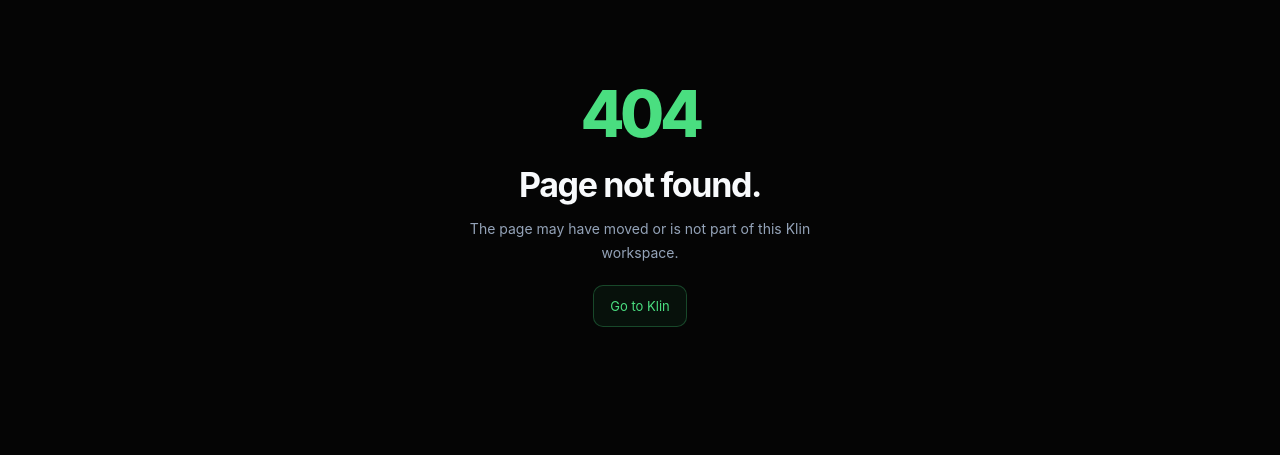
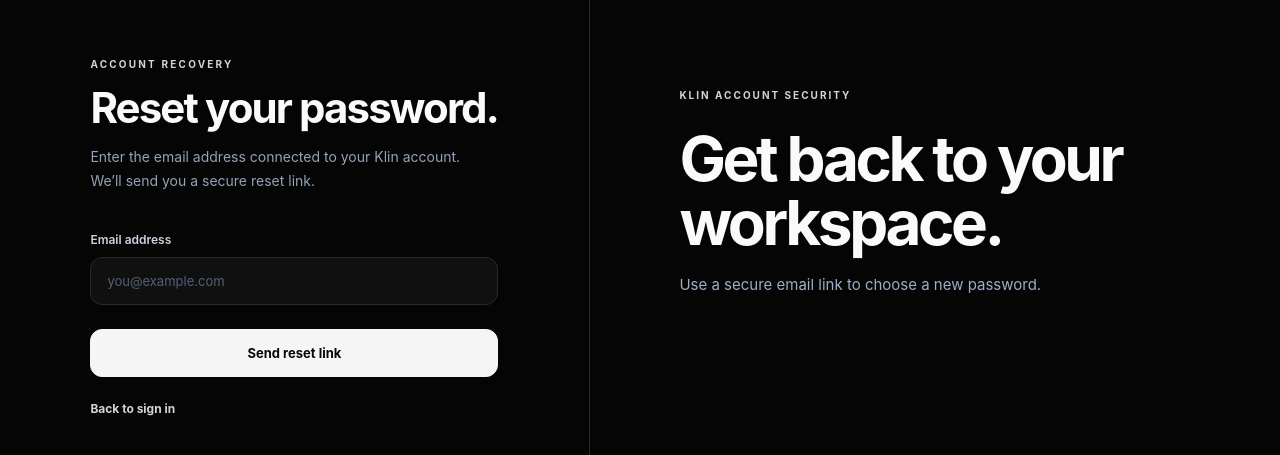
Before and after one commit to skiveens67-stack/klin.Ai, a Next.js app: page /forgot-password in a window 1280 px wide. Before the commit this address had no page. Shown: the part 199-654 px from the top of the page. Built offline with nearby package versions, Linux system fonts and the light colour scheme.

Commit message:
Add secure forgot password request screen

```diff
--- /dev/null
+++ b/app/forgot-password/page.tsx
@@ -0,0 +1,34 @@
+"use client";
+
+import { useState, type FormEvent } from "react";
+import Link from "next/link";
+import { createSupabaseBrowserClient } from "@/lib/supabase/browser";
+
+export default function ForgotPasswordPage() {
+  const [email,setEmail]=useState("");
+  const [busy,setBusy]=useState(false);
+  const [message,setMessage]=useState("");
+  const [error,setError]=useState("");
+  async function submit(event:FormEvent<HTMLFormElement>) {
+    event.preventDefault(); setBusy(true); setError(""); setMessage("");
+    try {
+      const supabase=createSupabaseBrowserClient();
+      const redirectTo=new URL("/auth/callback?next=%2Freset-password",window.location.origin).toString();
+      const {error}=await supabase.auth.resetPasswordForEmail(email.trim(),{redirectTo});
+      if(error) throw error;
+      setMessage("If an account exists for that email, Klin has sent a password reset link. Check your inbox.");
+    } catch(e) { setError(e instanceof Error?e.message:"Klin could not send a reset link. Try again."); }
+    finally { setBusy(false); }
+  }
+  return <main className="auth-page auth-page-forgot"><section className="auth-panel">
+    <Link className="auth-brand" href="/"><img src="/klin-logo.svg" alt="Klin" className="h-10 w-auto"/></Link>
+    <div className="auth-kicker">ACCOUNT RECOVERY</div><h1>Reset your password.</h1>
+    <p className="auth-intro">Enter the email address connected to your Klin account. We’ll send you a secure reset link.</p>
+    <form onSubmit={submit} className="auth-form">
+      <label htmlFor="reset-email">Email address</label><div className="auth-input-wrap"><input id="reset-email" type="email" autoComplete="email" required maxLength={254} value={email} onChange={e=>setEmail(e.target.value)} placeholder="you@example.com"/></div>
+      {error&&<p className="auth-alert auth-error" role="alert">{error}</p>}
+      {message&&<p className="auth-alert auth-message" role="status">{message}</p>}
+      <button className="auth-submit" disabled={busy} type="submit">{busy?"Sending…":"Send reset link"}</button>
+    </form><p className="auth-switch"><Link href="/login">Back to sign in</Link></p>
+  </section><aside className="auth-side"><div className="auth-side-content"><div className="auth-side-label">KLIN ACCOUNT SECURITY</div><h2>Get back to your workspace.</h2><p>Use a secure email link to choose a new password.</p></div></aside></main>;
+}
```
